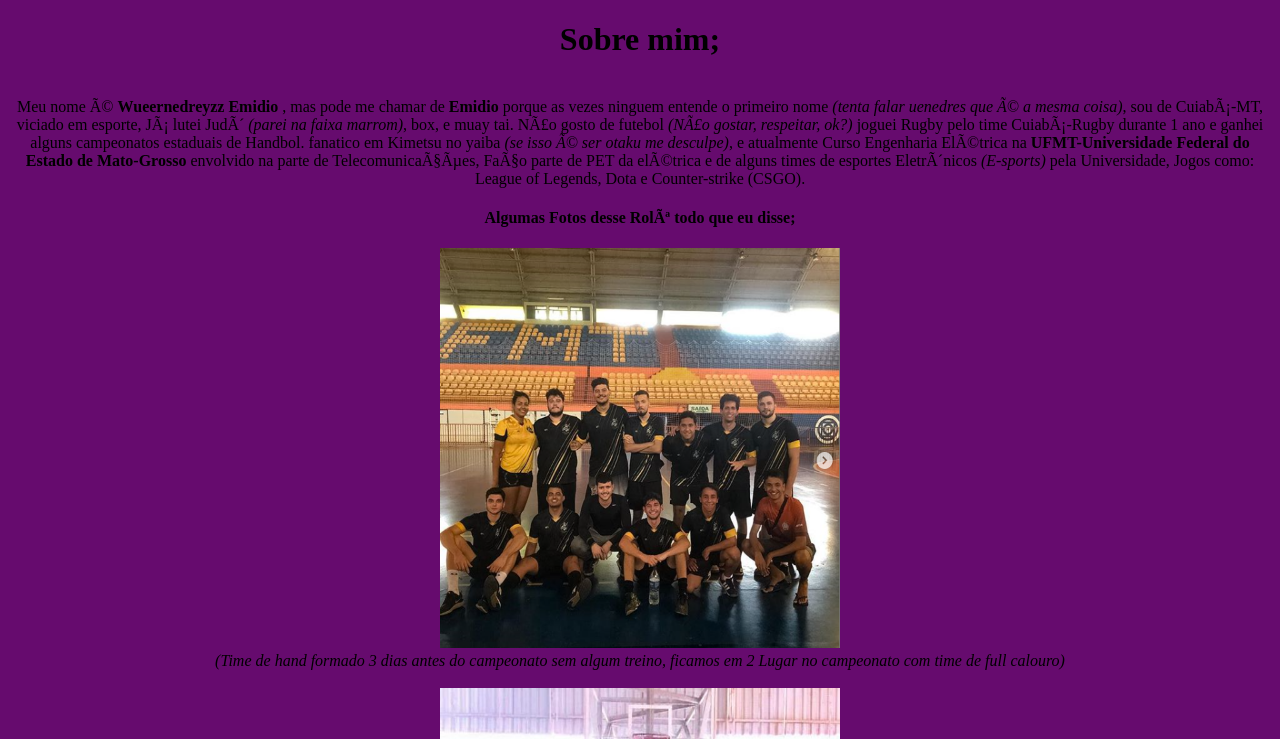
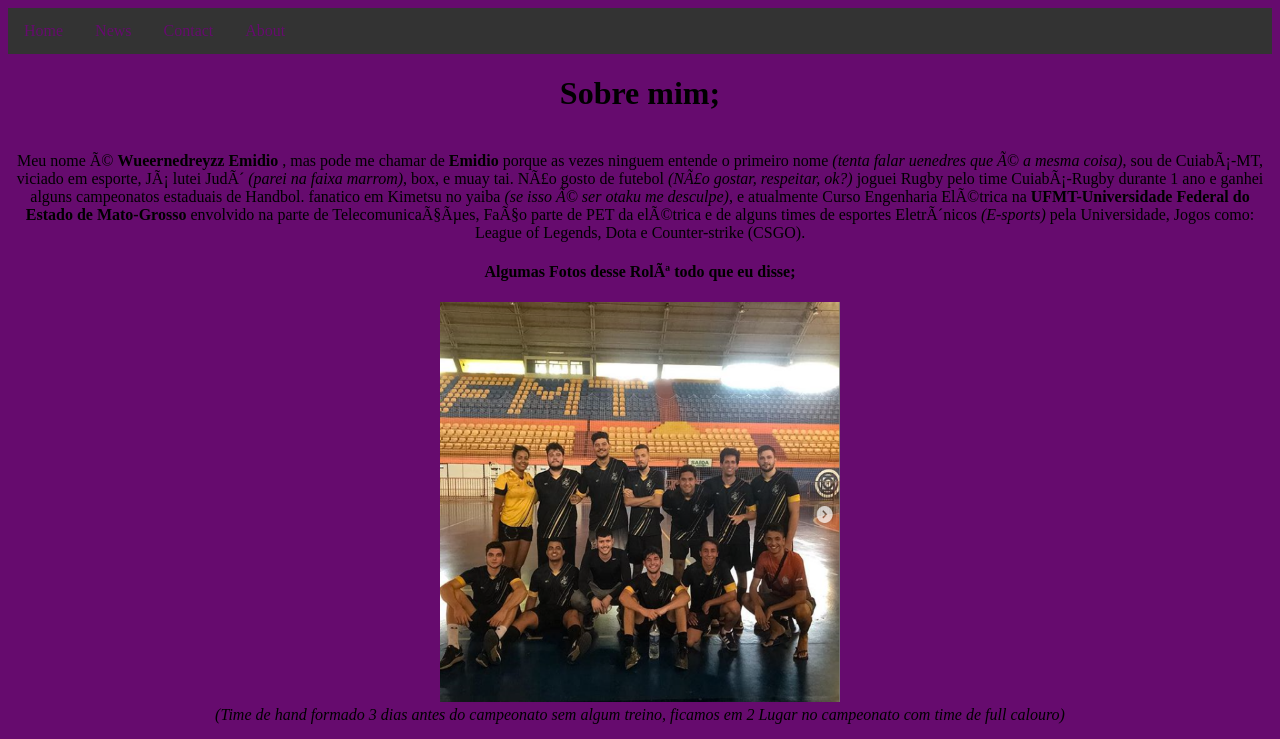
Before and after one commit to uenedres/Minha_Pagina, a plain HTML site: page wueernereyzz_emidio_alencar_da_costa_goçalves.html in a window 1280 px wide. Shown: the top 739 px of the page. Drawn offline with Linux system fonts and the light colour scheme.

Commit message:
Meu site

```diff
--- a/css/style.css
+++ b/css/style.css
@@ -7,7 +7,7 @@
   }
 
   .navbar li {
-    float: right;
+    float: left;
   }
 
  .navbar li a {
@@ -24,11 +24,11 @@
   }
 
   .footer {
-    position: fixed;
+
     left: 0;
     bottom: 0;
-    width: 30%;
+    width: 100%;
     background-color: rgb(102, 11, 110);
     color: rgb(5, 1, 1);
-    text-align: center;
+    text-align:center;
   }
--- a/wueernereyzz_emidio_alencar_da_costa_goçalves.html
+++ b/wueernereyzz_emidio_alencar_da_costa_goçalves.html
@@ -6,6 +6,15 @@
 		<title> Wueernedreyzz Emidio Alencar da Costa Gonçalves, 23 Anos, Viciado em esporte e odeia perder </title>
 	</head>
 	<body style="background-color:rgb(102, 11, 110); text-align:center;">
+		<div class="navbar">
+			<ul>
+			<li><a class="active" href="#home">Home</a></li>
+			<li><a href="#news">News</a></li>
+			<li><a href="#contact">Contact</a></li>
+			<li><a href="#about">About</a></li>
+			</ul>
+			</div>
+
 		<h1>Sobre mim;</h1> <BR>
 		Meu nome é <b> Wueernedreyzz Emidio </b>, mas pode me chamar de <b> Emidio </b> porque as vezes ninguem entende o primeiro nome <i>(tenta falar uenedres que é a mesma coisa)</i>,
 		sou de Cuiabá-MT, viciado em esporte, Já lutei Judô <i>(parei na faixa marrom)</i>, box, e muay tai. Não gosto de futebol <i>(Não gostar, respeitar, ok?)</i>
@@ -23,5 +32,8 @@
 		<img src="screenshot_3.png" width=400 height=400>
 		<br> <i>(e por ultimos abatemos 3 times veteramos no League of Legends, com um time que arrumamos em 5min antes do camp começar, mas ficamos em 2 lugar pela falta de treino) </i>
 		<br> <br>
+		<div class="footer">
+			<p>&copy;&nbsp;Wueernedreyzz Emidio 2020</p>
+			</div>
 	</body>
 </html>
```
